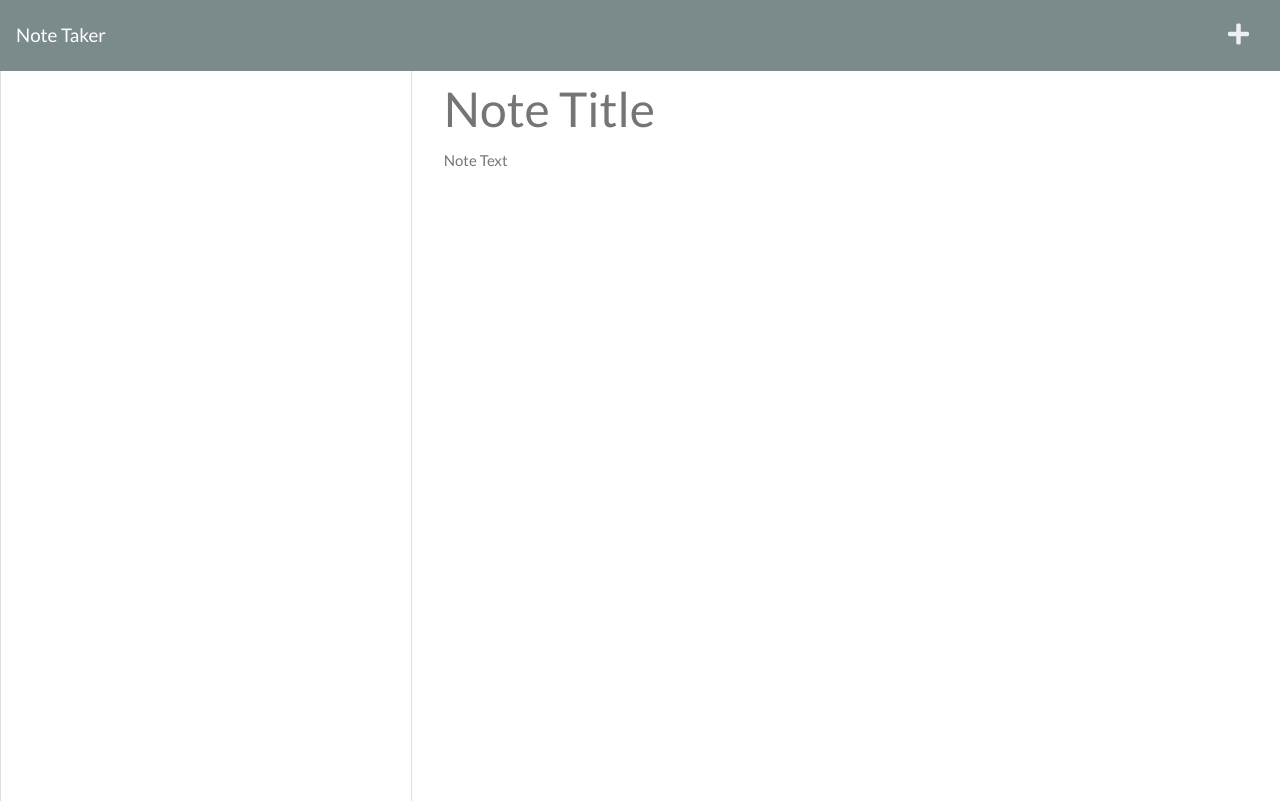
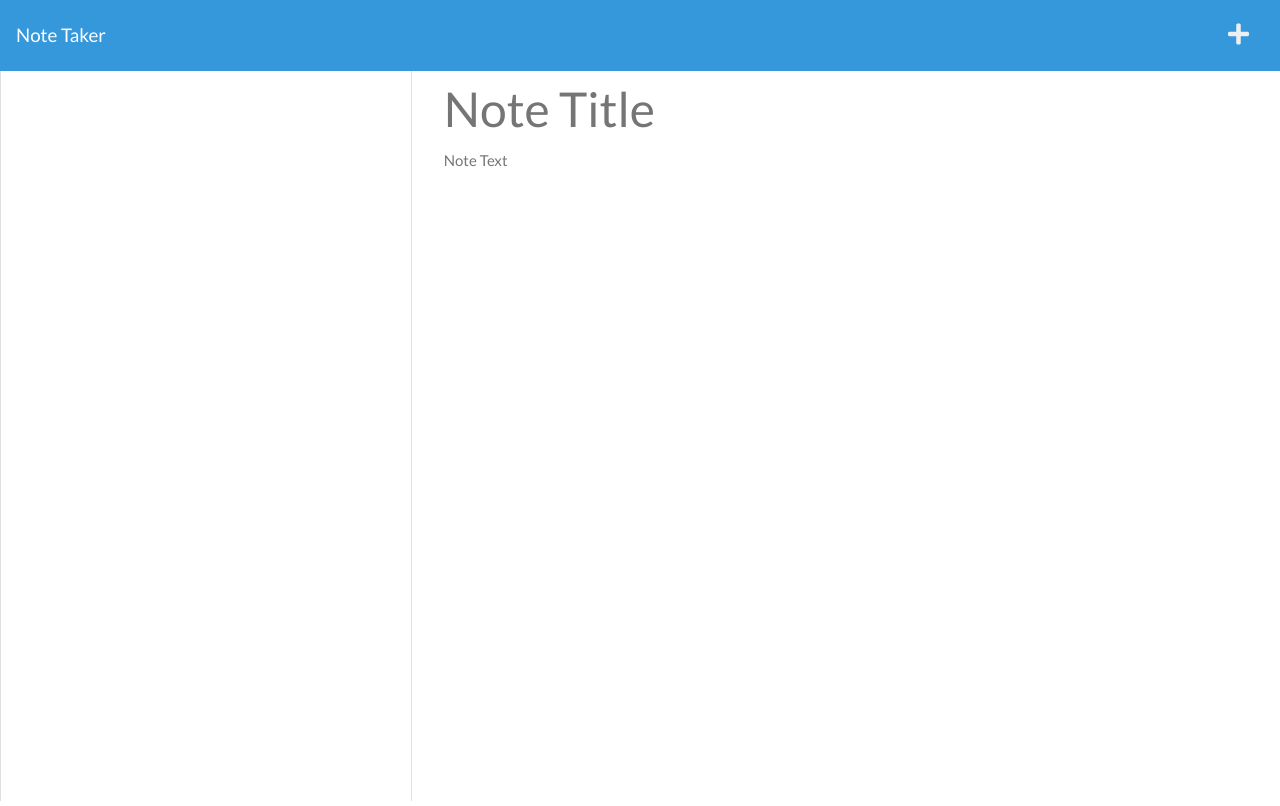
Before and after one commit to idakukimiya/Item-Decipher, a website: page public/notes.html in a window 1280 px wide. Drawn offline with nearby package versions, Linux system fonts and the light colour scheme; no server answers.

Commit message:
stylesheet

```diff
--- a/public/notes.html
+++ b/public/notes.html
@@ -15,11 +15,12 @@
       integrity="sha384-mzrmE5qonljUremFsqc01SB46JvROS7bZs3IO2EmfFsd15uHvIt+Y8vEf7N7fWAU"
       crossorigin="anonymous"
     />
+
     <link rel="stylesheet" href="/assets/css/styles.css" />
   </head>
 
   <body>
-    <nav class="navbar navbar-dark bg-dark">
+    <nav class="navbar navbar-dark bg-info">
       <a class="navbar-brand" href="/">Note Taker </a>
       <div class="icons">
         <i class="fas fa-save text-light save-note"></i>
```
Also changed, not shown: public/index.html (+2 -1 lines).
